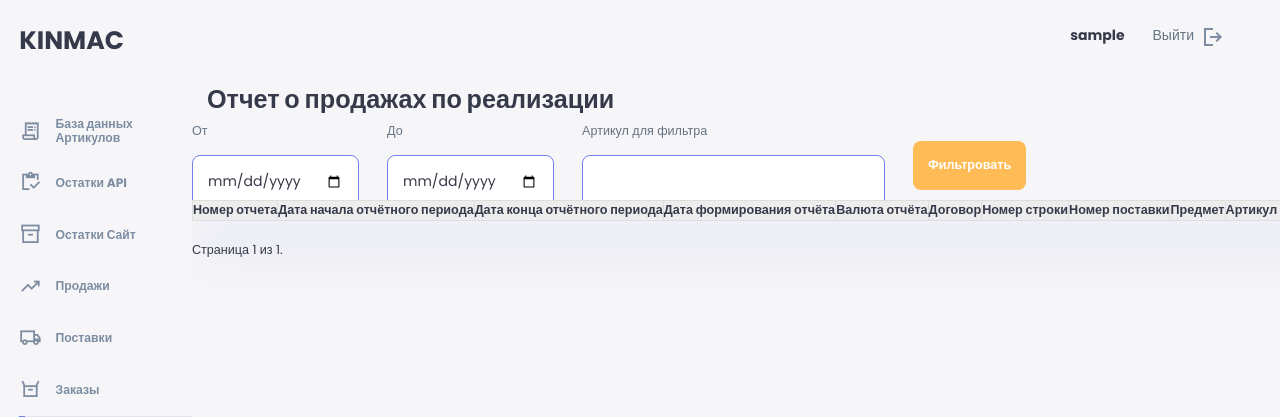
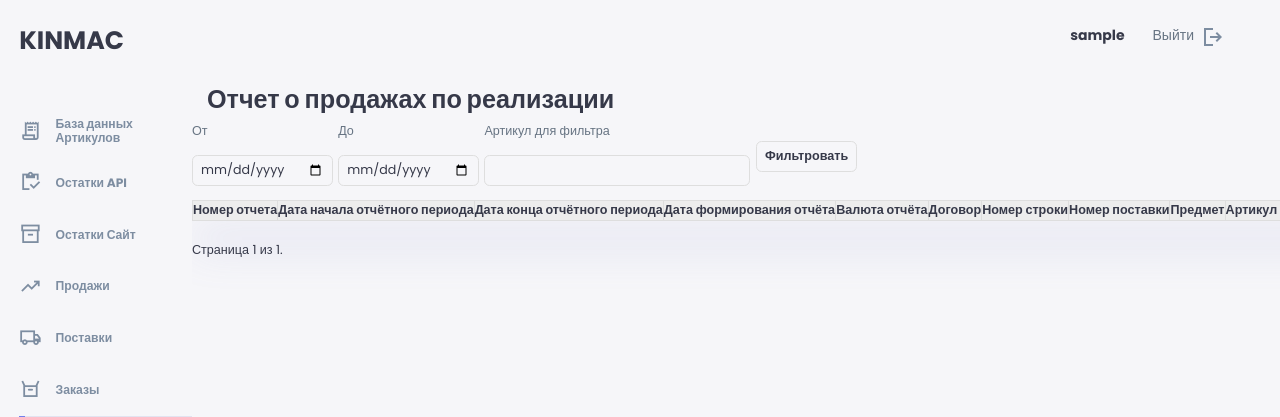
Before and after one commit to anton1202-py/kinmac, a Django app: page /database/sales_report/ in a window 1280 px wide. Shown: the top 417 px of the page. Run offline with Django 4.2, Linux system fonts and the light colour scheme; the visitor is signed in with stand-in values (Sample User, id 1); data that the repository does not hold is empty; parts of the project's set-up code (start-up, migrations or seed data) failed here and were passed over; some libraries are stand-ins or nearby versions.

Commit message:
Поменял класс формы фильтра еженедельного отчета

```diff
--- a/kinmac/database/templates/database/database_sales_report.html
+++ b/kinmac/database/templates/database/database_sales_report.html
@@ -26,19 +26,19 @@
             <h1>Отчет о продажах по реализации</h1>
         </div>
         <div class='filter-data'>
-            <form action="" class="filter-form" method="POST" id="ytr">
+            <form action="" class="big-filter-form" method="POST" id="ytr">
                 {% csrf_token %}
                 <div class="inner-form-data">
                     <p>От</p>
-                    <input type="date"  name="datestart" class="choose-date" required="" id="datestart">
+                    <input type="date"  name="datestart" class="big-filter-form" required="" id="datestart">
                 </div><br>
                 <div class="inner-form-data">
                     <p>До</p>
-                    <input type="date"  name="datefinish" class="choose-date" required="" id="datefinish">
+                    <input type="date"  name="datefinish" class="big-filter-form" required="" id="datefinish">
                 </div><br>
                 <div class="inner-form-data">
                     <p>Артикул для фильтра</p>
-                    <input type="text"  name="article_filter" class="choose-date" id="article_filter">
+                    <input type="text"  name="article_filter" class="big-filter-form" id="article_filter">
                 </div><br>
                 <div class="inner-form-data">
                     <br>
```
